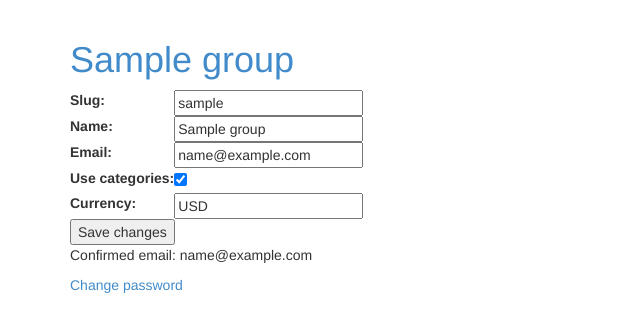
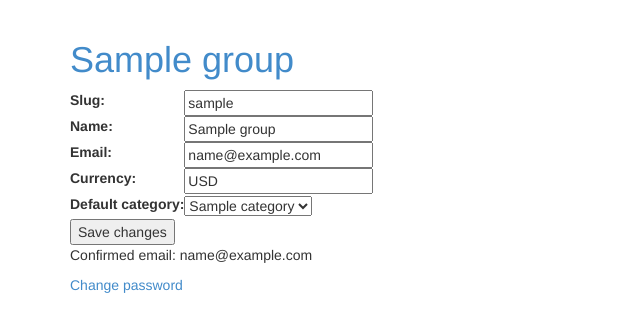
Before and after one commit to littleweaver/django-argus, a Django app: a page that uses argus/templates/argus/__base.html in a window 1280 px wide. Shown: the part 52-384 px from the top of the page, without its empty margins (0-640 px from the left). Run offline with Django 3.2, Linux system fonts and the light colour scheme; a user stored in the database is signed in; tables that the repository leaves empty hold one stand-in row (values such as "Sample post"); parts of the project's set-up code (start-up, migrations or seed data) failed here and were passed over; some libraries are stand-ins or nearby versions.

Commit message:
Added default category handling. Resolves #21.

```diff
--- a/argus/forms.py
+++ b/argus/forms.py
@@ -22,6 +22,9 @@ class GroupForm(forms.ModelForm):
     def __init__(self, request, *args, **kwargs):
         self.request = request
         super(GroupForm, self).__init__(*args, **kwargs)
+        self.fields['default_category'].queryset = self.instance.categories.all()
+        self.fields['default_category'].empty_label = None
+        self.fields['default_category'].required = True
 
     def save(self, *args, **kwargs):
         instance = super(GroupForm, self).save(*args, **kwargs)
@@ -136,7 +139,6 @@ class GroupRelatedForm(forms.ModelForm):
 
 
 class TransactionForm(forms.ModelForm):
-
     class Meta:
         model = Transaction
         exclude = ('split',)
@@ -146,10 +148,8 @@ class TransactionForm(forms.ModelForm):
         self.group = group
         self.split = split
 
-        if not group.use_categories:
-            del self.fields['category']
-        else:
-            self.fields['category'].queryset = group.categories.all()
+        self.fields['category'].queryset = group.categories.all()
+        self.fields['category'].initial = group.default_category_id
 
         self.members = group.parties.filter(party_type=Party.MEMBER)
         self.fields['paid_by'].queryset = self.members
--- a/argus/models.py
+++ b/argus/models.py
@@ -27,8 +27,9 @@ class Group(models.Model):
     email = models.EmailField(blank=True)
     confirmed_email = models.EmailField(blank=True)
     password = models.CharField(max_length=128, blank=True)
-    use_categories = models.BooleanField(default=False)
     currency = models.CharField(max_length=3, default='USD')
+    default_category = models.OneToOneField('Category', blank=True, null=True,
+                                            related_name='default_for')
 
     created = models.DateTimeField(default=now)
 
@@ -91,6 +92,7 @@ class Party(models.Model):
 
 
 class Category(models.Model):
+    DEFAULT_NAME = _("Uncategorized")
     name = models.CharField(max_length=64)
     group = models.ForeignKey(Group, related_name='categories')
 
@@ -164,8 +166,7 @@ class Transaction(models.Model):
     memo = models.CharField(max_length=64)
     amount = models.DecimalField(max_digits=11, decimal_places=2)
     paid_at = models.DateTimeField(default=now)
-    category = models.ForeignKey(Category, blank=True, null=True,
-                                 related_name='transactions')
+    category = models.ForeignKey(Category, related_name='transactions')
     notes = models.TextField(blank=True)
     split = models.CharField(max_length=7,
                              choices=SPLIT_CHOICES,
--- a/argus/templates/argus/group_detail.html
+++ b/argus/templates/argus/group_detail.html
@@ -19,7 +19,6 @@
 		</ul>
 	{% endwith %}
 
-	{% if group.use_categories %}
 	{% with categories=group.categories.all %}
 		<ul class="nav nav-pills">
 			<li><h4>Categories</h4></li>
@@ -31,7 +30,6 @@
 			<li><a href="{% url 'argus_category_create' group_slug=group.slug %}"><span class="glyphicon glyphicon-plus"></span></a></li>
 		</ul>
 	{% endwith %}
-	{% endif %}
 
 
 	<h2>Record a New Expense</h2>
@@ -49,9 +47,7 @@
 				<th>Paid to</th>
 				<th>Memo</th>
 				<th>Amount ({{ group.currency }})</th>
-				{% if group.use_categories %}
 				<th>Category</th>
-				{% endif %}
 				<th>Sharers</th>
 			</tr>
 		</thead>
@@ -63,9 +59,7 @@
 					<td><a href="{{ transaction.paid_to.get_absolute_url }}">{{ transaction.paid_to.name }}</a></td>
 					<td>{{ transaction.memo }}</td>
 					<td>{{ transaction.amount }}</td>
-					{% if group.use_categories %}
 					<td><a href="{{ transaction.category.get_absolute_url }}">{{ transaction.category.name }}</a></td>
-					{% endif %}
 					<td>
 						{% for party in group.parties.all %}
 							{% for share in transaction.shares.all %}
--- a/argus/views.py
+++ b/argus/views.py
@@ -201,6 +201,10 @@ class GroupCreateView(RedirectView):
             slug = get_random_string(length=6, allowed_chars=URL_SAFE_CHARS)
             if not Group.objects.filter(slug=slug).exists():
                 group = Group.objects.create(slug=slug)
+                category = Category.objects.create(name=Category.DEFAULT_NAME,
+                                                   group=group)
+                group.default_category = category
+                group.save()
                 break
         return group.get_absolute_url()
 
@@ -274,8 +278,6 @@ class GroupRelatedFormMixin(object):
                 self.group = Group.objects.get(slug=kwargs['group_slug'])
             except Group.DoesNotExist:
                 raise Http404("Group does not exist.")
-            if self.model is Category and not self.group.use_categories:
-                raise Http404("use_categories is False for this group.")
             if _group_auth_needed(request, self.group):
                 return _group_auth_redirect(self.group)
         return super(GroupRelatedFormMixin, self).dispatch(request,
@@ -345,8 +347,6 @@ class CategoryDetailView(GroupRelatedDetailView):
 
     def get(self, request, *args, **kwargs):
         self.object = self.get_object()
-        if not self.object.group.use_categories:
-            raise Http404("use_categories is False for this group.")
         if _group_auth_needed(request, self.object.group):
             return _group_auth_redirect(self.object.group)
         context = self.get_context_data(object=self.object)
```
Also changed, not shown: argus/templates/argus/party_detail.html (+2 -6 lines), argus/migrations/0003_auto_20140301_0215.py (added), argus/migrations/0004_auto_20140301_0358.py (added). Lines whose indentation alone changed are shown as unchanged.
